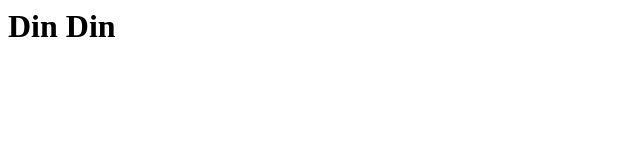
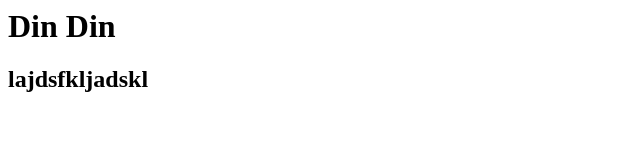
Before and after one commit to giovanidomenech/xp42-dindin, a plain HTML site: page index.html in a window 1280 px wide. Shown: the whole page, without its empty margins (0-640 px from the left). Drawn offline with Linux system fonts and the light colour scheme.

Commit message:
Modificando index

```diff
--- a/index.html
+++ b/index.html
@@ -1 +1,2 @@
 <h1>Din Din</h1>
+<h2>lajdsfkljadskl</h2>
```
